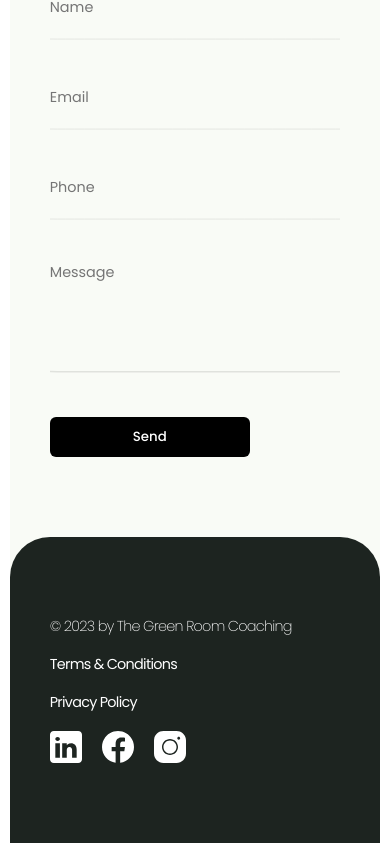
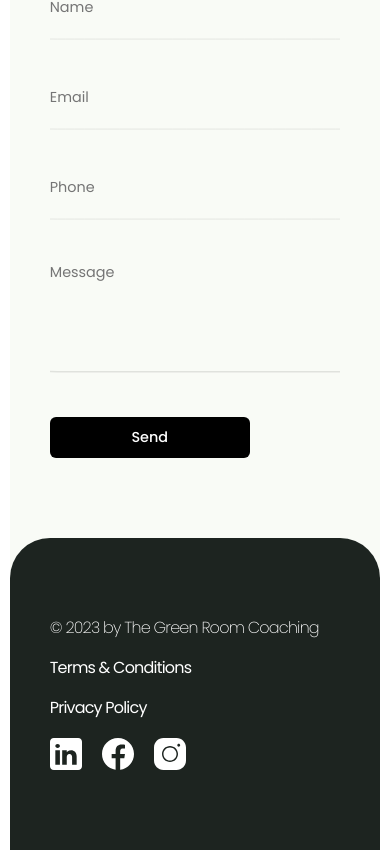
Before and after one commit to camcgreen/tgr, a Next.js app: page / in a window 390 px wide. Shown: the part 2565-3415 px from the top of the page. Built offline with nearby package versions, Linux system fonts and the light colour scheme.

Commit message:
Make submit responsive

```diff
--- a/app/globals.scss
+++ b/app/globals.scss
@@ -471,6 +471,7 @@ a {
 
             &__textarea {
                 min-height: 100px;
+                transition: height 0.3s ease-in-out;
             }
 
             &__line {
@@ -521,6 +522,7 @@ a {
 
 .submit {
     max-width: 200px;
+    font-size: 1.5rem;
 }
 
 .footer {
@@ -533,6 +535,7 @@ a {
     p {
         cursor: pointer;
         margin-bottom: 20px;
+        font-size: 1rem;
 
         &:first-of-type {
             cursor: auto;
@@ -736,6 +739,10 @@ a {
         }
     }
 
+    .submit {
+        font-size: 0.9rem;
+    }
+
     .card, .footer {
         padding: 80px 40px;
         padding-bottom: 120px;
```
